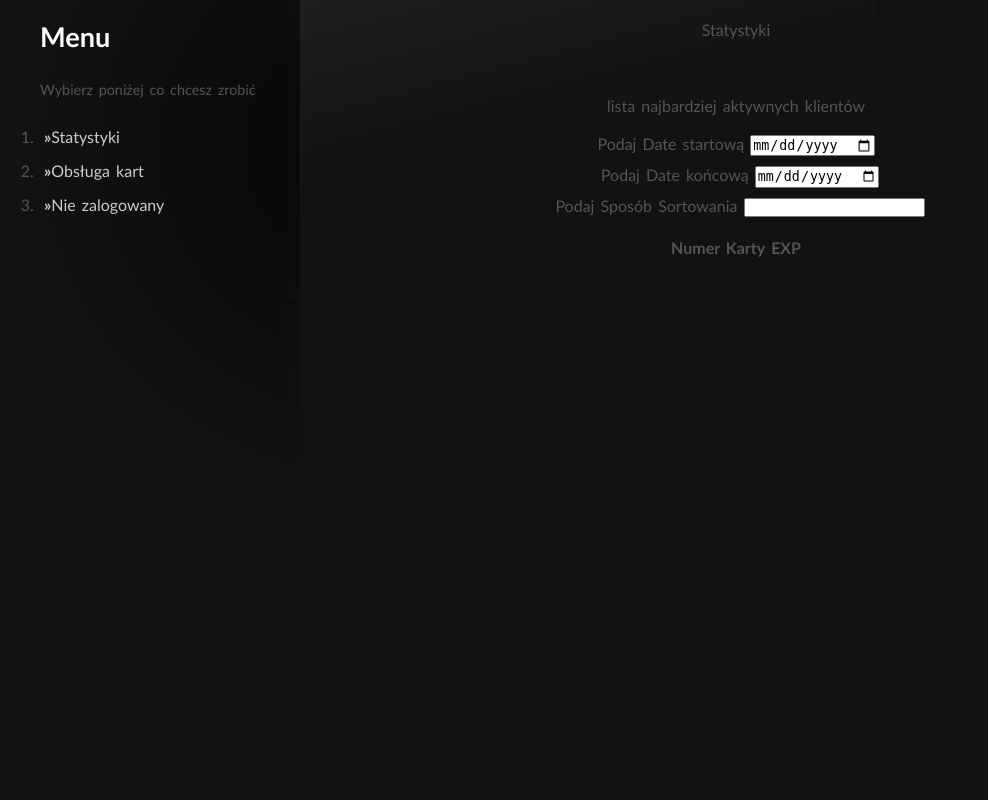
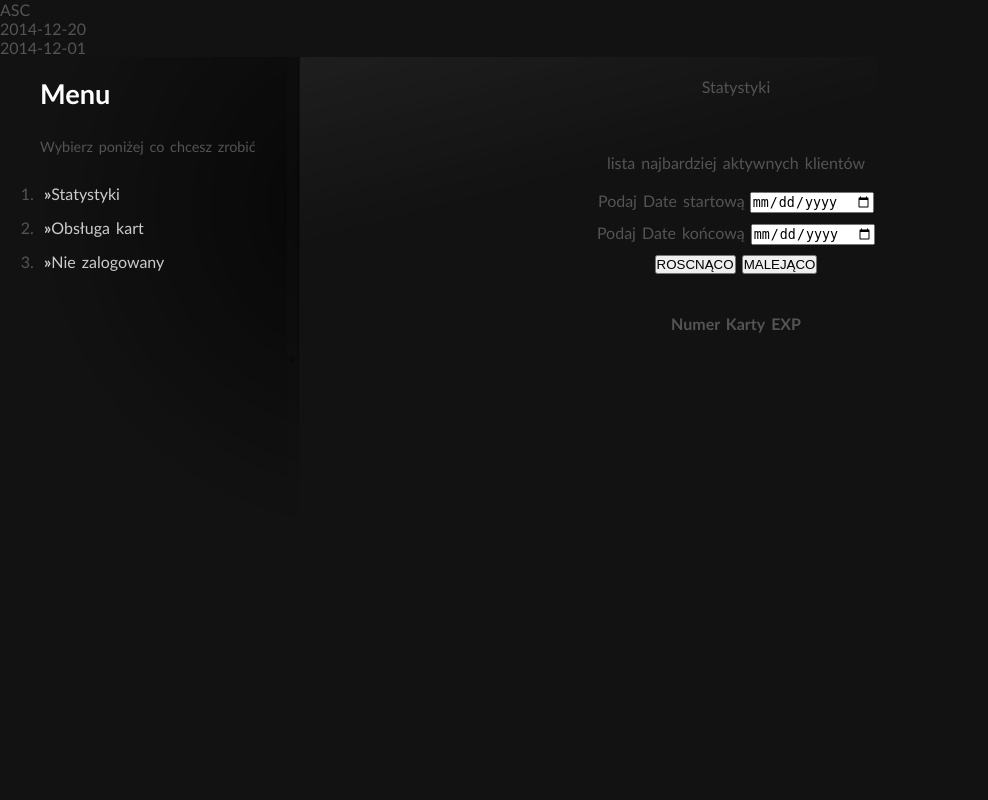
Before and after one commit to mariuszMarek/SkanerExp, a PHP site: page /skanerEXP/statystyki.php in a window 1280 px wide. Shown: the whole page, without its empty margins (0-988 px from the left). Run offline with PHP 8.4, Linux system fonts and the light colour scheme; tables that the repository leaves empty hold one stand-in row (values such as "Sample post").

Commit message:
v1.2
statystyki dzialaja i nawet dobrze to wygląda.
Projekt powinien być gotowy do testowania.
Nie działa "odczytaj dane z karty", zastanawiam się co tam mogło by być.

```diff
--- a/PHP/class.Statystyki.php
+++ b/PHP/class.Statystyki.php
@@ -23,9 +23,10 @@
 
 		private function przedzialCzasowy($jak)
 		{
-			$zapytanie = "	SELECT `kartyNumer`, `liczbaExp`
+			$zapytanie = "	SELECT `kartyNumer`, sum(`liczbaExp`) as `liczbaExp`
 							FROM `datadodaniaexp`
 							WHERE `timeStamp` >= '".$this->startD."' AND `timeStamp` <= '".$this->endD." 23:59:59'
+							GROUP BY `kartyNumer`
 							ORDER BY `liczbaExp` ".$jak;
 			$wynik = mysqli_query(self::$polaczenie,$zapytanie);
 			if(mysqli_num_rows($wynik) > 0)
--- a/doliczPunkty.php
+++ b/doliczPunkty.php
@@ -105,7 +105,7 @@
 			if($wyswietl > 0)
 			{ ?>
 			<center>Podaj numer karty<form name ="obslugaKarty">
-			<input type="number" min="0" max="99999" step="1" name = "nrKarty">
+			<input type="number" min="0" max="99999" step="1" name = "nrKarty" required>
 			<?php
 
 
--- a/statystyki.php
+++ b/statystyki.php
@@ -7,6 +7,22 @@
 if(isset($_POST['wylogowanie']) == "1")	{$_SESSION["zalogowany"] = 0;}
 if(!isset($_SESSION["zalogowany"]))		{$_SESSION["zalogowany"] = 0;}
 if($_SESSION["zalogowany"] == 0)		{$wyswietl = 0;}
+
+$dataKonc = date("Y-m-d");
+$dataPocz = date("Y-m")."-01";
+$rodzajSortowania = "ASC";
+
+if(isset($_SESSION['dataKonc']))		{$dataKonc = $_SESSION['dataKonc'];}
+if(isset($_SESSION['dataPocz']))		{$dataPocz = $_SESSION['dataPocz'];}
+
+if(isset($_GET['ASC']))						{$rodzajSortowania = "ASC";}
+if(isset($_GET['DESC']))					{$rodzajSortowania = "DESC";}
+
+if(isset($_GET['DataPocz']) and (!preg_match('/^$/',$_GET['DataPocz'])))				{$dataPocz 		   = $_GET['DataPocz'];}
+if(isset($_GET['DataKonc']) and (!preg_match('/^$/',$_GET['DataPocz'])))				{$dataKonc 		   = $_GET['DataKonc'];}
+echo $rodzajSortowania."<br>";
+echo $dataKonc."<br>";
+echo $dataPocz."<br>";
  ?>
 <!DOCTYPE html PUBLIC "-//W3C//DTD XHTML 1.1//EN" "http://www.w3.org/TR/xhtml11/DTD/xhtml11.dtd">
 <html xmlns="http://www.w3.org/1999/xhtml" xml:lang="en">
@@ -57,18 +73,23 @@
 				<br>
 				<br>
 				<form name="PodanieDaty">
-				Podaj Date startową <input type="date" name="DataPocz" style="float"><br>
-				Podaj Date końcową  <input type="date" name="DataKonc" style="margin :10px -8px 0px 0px"><br>
-				Podaj Sposób Sortowania  <input type="list" name="DataKonc" style="margin :10px -8px 0px 0px">
+				Podaj Date startową <input type="date" name="DataPocz" style="margin : 0px 0px 10px -1px"><br>
+				Podaj Date końcową  <input type="date" name="DataKonc" ><br>
+				<button type="submit" name="ASC" style="margin :10px 0px 0px 0px">ROSCNĄCO</button>
+				<button type="submit" name="DESC">MALEJĄCO</button>
+				</form>
 				<br>
 				<br>
 				<table>
 				<tr><td><b>Numer Karty</b></td><td></td><td></td><td><b>EXP</b></td></tr>
 				<?php
+
+					$_SESSION['dataPocz'] = $dataPocz;
+					$_SESSION['dataKonc'] = $dataKonc;
+
 					$stats = Kontener::statystyki();
-					// $stats->setPrzedzialy("2014-10-01",date("Y-m-d"));
-					$stats->setPrzedzialy("2014-10-01","2014-12-17");
-					$stats->wykonajZapytanie("Aktywnosc","DESC");
+					$stats->setPrzedzialy($dataPocz,$dataKonc);
+					$stats->wykonajZapytanie("Aktywnosc",$rodzajSortowania); // może kiedyś będzie więcej rodzajów statystyk
 					$stats->drukujWynik();
 				?>
 				</table>
```
